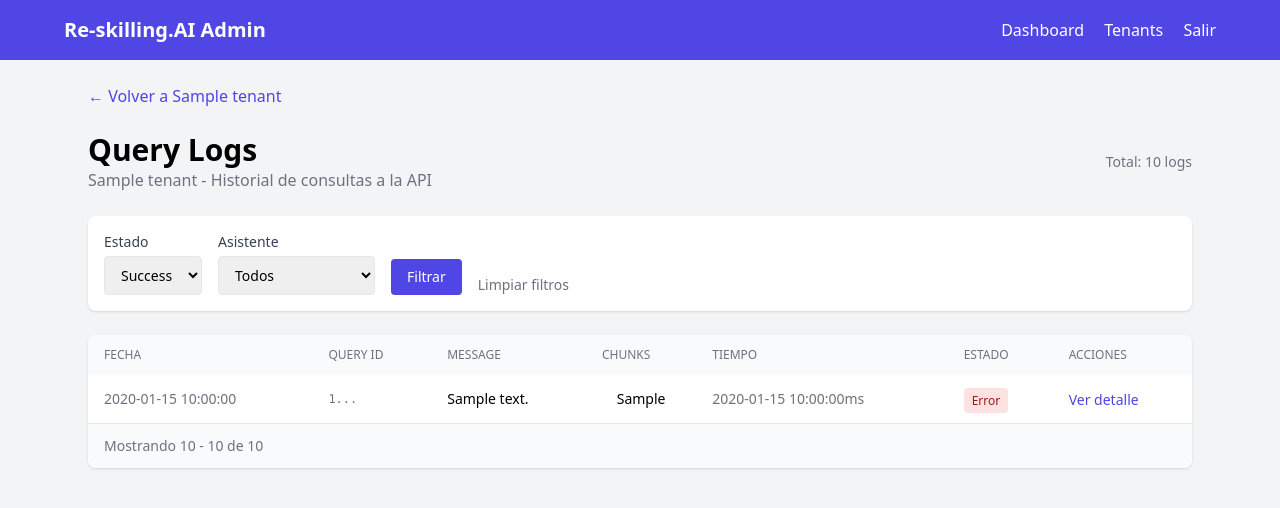
After one commit to TomasBalaguer/tecllm, a FastAPI app: template app/admin/templates/tenant_logs.html in a window 1280 px wide. The commit adds this page. Shown: the top 508 px of the page. Run offline with FastAPI, Linux system fonts and the light colour scheme; the template is opened without the code that fills it: most values are stand-ins (such as "Sample title", 1, 10 or a date in 2020); parts of the project's set-up code (start-up, migrations or seed data) failed here and were passed over; some libraries are stand-ins or nearby versions.

Commit message:
Add logs viewer in admin panel
- Add "Ver Logs" button on tenant detail page
- Create tenant_logs.html template with filters and pagination
- Create log_detail.html template for full request/response view
- Add routes for logs list and detail in admin panel

🤖 Generated with [Claude Code](https://claude.com/claude-code)

Co-Authored-By: Claude <noreply@anthropic.com>

```diff
--- a/app/admin/templates/tenant_detail.html
+++ b/app/admin/templates/tenant_detail.html
@@ -11,6 +11,9 @@
         <p class="text-gray-500">Slug: {{ tenant.slug }} | Namespace: tenant_{{ tenant.slug }}</p>
     </div>
     <div class="flex gap-2">
+        <a href="/admin/tenants/{{ tenant.id }}/logs" class="px-4 py-2 rounded bg-blue-600 text-white hover:bg-blue-700">
+            Ver Logs
+        </a>
         <a href="/admin/tenants/{{ tenant.id }}/playground" class="px-4 py-2 rounded bg-green-600 text-white hover:bg-green-700">
             Playground
         </a>
--- /dev/null
+++ b/app/admin/templates/tenant_logs.html
@@ -0,0 +1,130 @@
+{% extends "base.html" %}
+{% block title %}Logs - {{ tenant.name }}{% endblock %}
+{% block content %}
+<div class="mb-6">
+    <a href="/admin/tenants/{{ tenant.id }}" class="text-indigo-600 hover:underline">&larr; Volver a {{ tenant.name }}</a>
+</div>
+
+<div class="flex justify-between items-center mb-6">
+    <div>
+        <h1 class="text-3xl font-bold">Query Logs</h1>
+        <p class="text-gray-500">{{ tenant.name }} - Historial de consultas a la API</p>
+    </div>
+    <div class="text-sm text-gray-500">
+        Total: {{ total }} logs
+    </div>
+</div>
+
+<!-- Filters -->
+<div class="bg-white p-4 rounded-lg shadow mb-6">
+    <form method="get" class="flex gap-4 items-end">
+        <div>
+            <label class="block text-sm font-medium text-gray-700 mb-1">Estado</label>
+            <select name="status" class="border rounded px-3 py-2 text-sm">
+                <option value="">Todos</option>
+                <option value="success" {% if status_filter == 'success' %}selected{% endif %}>Success</option>
+                <option value="error" {% if status_filter == 'error' %}selected{% endif %}>Error</option>
+            </select>
+        </div>
+        <div>
+            <label class="block text-sm font-medium text-gray-700 mb-1">Asistente</label>
+            <select name="assistant_id" class="border rounded px-3 py-2 text-sm">
+                <option value="">Todos</option>
+                {% for a in assistants %}
+                <option value="{{ a.id }}" {% if assistant_filter == a.id|string %}selected{% endif %}>{{ a.name }}</option>
+                {% endfor %}
+            </select>
+        </div>
+        <button type="submit" class="bg-indigo-600 text-white px-4 py-2 rounded text-sm hover:bg-indigo-700">
+            Filtrar
+        </button>
+        <a href="/admin/tenants/{{ tenant.id }}/logs" class="text-gray-500 hover:text-gray-700 text-sm">
+            Limpiar filtros
+        </a>
+    </form>
+</div>
+
+<!-- Logs Table -->
+<div class="bg-white rounded-lg shadow overflow-hidden">
+    {% if logs %}
+    <table class="w-full">
+        <thead class="bg-gray-50">
+            <tr>
+                <th class="px-4 py-3 text-left text-xs font-medium text-gray-500 uppercase">Fecha</th>
+                <th class="px-4 py-3 text-left text-xs font-medium text-gray-500 uppercase">Query ID</th>
+                <th class="px-4 py-3 text-left text-xs font-medium text-gray-500 uppercase">Message</th>
+                <th class="px-4 py-3 text-left text-xs font-medium text-gray-500 uppercase">Chunks</th>
+                <th class="px-4 py-3 text-left text-xs font-medium text-gray-500 uppercase">Tiempo</th>
+                <th class="px-4 py-3 text-left text-xs font-medium text-gray-500 uppercase">Estado</th>
+                <th class="px-4 py-3 text-left text-xs font-medium text-gray-500 uppercase">Acciones</th>
+            </tr>
+        </thead>
+        <tbody class="divide-y">
+            {% for log in logs %}
+            <tr class="hover:bg-gray-50">
+                <td class="px-4 py-3 text-sm text-gray-500 whitespace-nowrap">
+                    {{ log.created_at.strftime('%Y-%m-%d %H:%M:%S') }}
+                </td>
+                <td class="px-4 py-3 font-mono text-xs text-gray-500">
+                    {{ log.query_id[:8] }}...
+                </td>
+                <td class="px-4 py-3 text-sm max-w-md">
+                    <div class="truncate" title="{{ log.message_preview }}">
+                        {{ log.message_preview[:100] }}{% if log.message_preview|length > 100 %}...{% endif %}
+                    </div>
+                </td>
+                <td class="px-4 py-3 text-sm text-center">
+                    {{ log.knowledge_chunks_used }}
+                </td>
+                <td class="px-4 py-3 text-sm text-gray-500 whitespace-nowrap">
+                    {{ log.processing_time_ms }}ms
+                    {% if log.cached %}
+                    <span class="ml-1 px-1.5 py-0.5 text-xs bg-purple-100 text-purple-700 rounded">cached</span>
+                    {% endif %}
+                </td>
+                <td class="px-4 py-3">
+                    {% if log.status == 'success' %}
+                    <span class="px-2 py-1 text-xs bg-green-100 text-green-800 rounded">Success</span>
+                    {% else %}
+                    <span class="px-2 py-1 text-xs bg-red-100 text-red-800 rounded">Error</span>
+                    {% endif %}
+                </td>
+                <td class="px-4 py-3">
+                    <a href="/admin/tenants/{{ tenant.id }}/logs/{{ log.query_id }}"
+                       class="text-indigo-600 hover:underline text-sm">
+                        Ver detalle
+                    </a>
+                </td>
+            </tr>
+            {% endfor %}
+        </tbody>
+    </table>
+
+    <!-- Pagination -->
+    <div class="bg-gray-50 px-4 py-3 flex items-center justify-between border-t">
+        <div class="text-sm text-gray-500">
+            Mostrando {{ offset + 1 }} - {{ offset + logs|length }} de {{ total }}
+        </div>
+        <div class="flex gap-2">
+            {% if offset > 0 %}
+            <a href="?offset={{ offset - limit }}&limit={{ limit }}{% if status_filter %}&status={{ status_filter }}{% endif %}{% if assistant_filter %}&assistant_id={{ assistant_filter }}{% endif %}"
+               class="px-3 py-1 border rounded text-sm hover:bg-gray-100">
+                Anterior
+            </a>
+            {% endif %}
+            {% if offset + limit < total %}
+            <a href="?offset={{ offset + limit }}&limit={{ limit }}{% if status_filter %}&status={{ status_filter }}{% endif %}{% if assistant_filter %}&assistant_id={{ assistant_filter }}{% endif %}"
+               class="px-3 py-1 border rounded text-sm hover:bg-gray-100">
+                Siguiente
+            </a>
+            {% endif %}
+        </div>
+    </div>
+    {% else %}
+    <div class="p-8 text-center text-gray-500">
+        <p>No hay logs disponibles.</p>
+        <p class="text-sm mt-2">Los logs aparecerán aquí cuando se realicen consultas a la API.</p>
+    </div>
+    {% endif %}
+</div>
+{% endblock %}
```
Also changed, not shown: app/admin/routes.py (+127 -1 lines), app/admin/templates/log_detail.html (added, +102 -0 lines).
